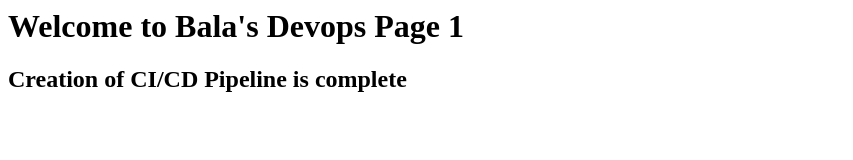
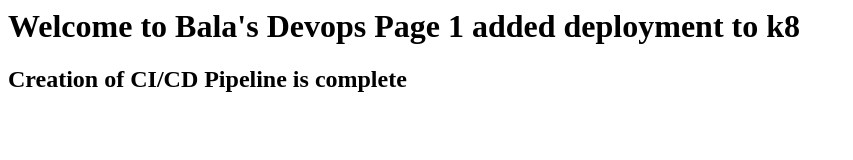
Before and after one commit to Devtest0909/website, a plain HTML site: page index.html in a window 1280 px wide. Shown: the whole page, without its empty margins (0-853 px from the left). Drawn offline with Linux system fonts and the light colour scheme.

Commit message:
Added dep comment line

```diff
--- a/index.html
+++ b/index.html
@@ -1,7 +1,7 @@
 <html>
 <title> My Jenkins CI/CD Pipeline </title>
 <body>
-<h1> Welcome to Bala's Devops Page 1</h1>
+<h1> Welcome to Bala's Devops Page 1 added deployment to k8</h1>
 <h2> Creation of CI/CD Pipeline is complete</h2>
 </body>
 </html>
```
